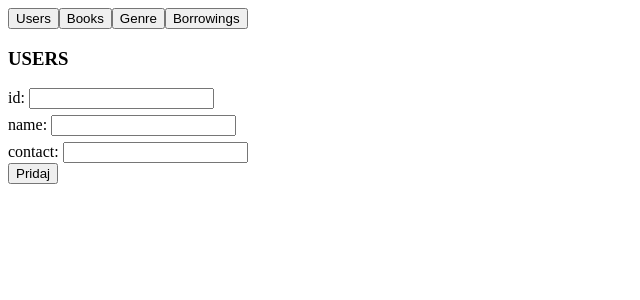
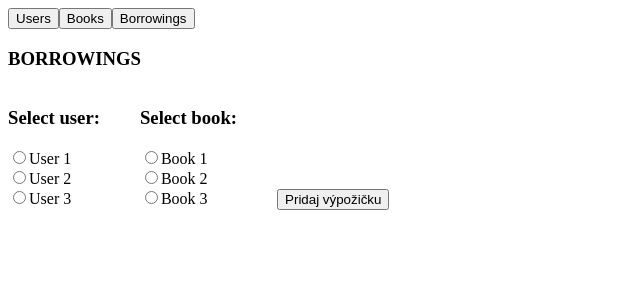
Before and after one commit to VOJAKIS/library-fe, an Angular app: page / in a window 1280 px wide. Shown: the top 300 px of the page, without its empty margins (0-640 px from the left). Built offline with nearby package versions, Linux system fonts and the light colour scheme.

Commit message:
Bonusova uloha 2

```diff
--- a/src/app/app.component.html
+++ b/src/app/app.component.html
@@ -1,7 +1,6 @@
 <div>
 	<button type="button" (click)="changeActualMenu(menu.USERS)">Users</button>
 	<button type="button" (click)="changeActualMenu(menu.BOOKS)">Books</button>
-	<button type="button" (click)="changeActualMenu(menu.GENRE)">Genre</button>
 	<button type="button" (click)="changeActualMenu(menu.BORROWINGS)">Borrowings</button>
 </div>
 
@@ -95,30 +94,34 @@
 </ng-container>
 
 <ng-container *ngIf="actualMenu === menu.BORROWINGS">
-	<!-- <h3>Borrowings</h3> -->
+
 	<form [formGroup]="borrowingForm">
-		<label>id:
-			<input type="number" formControlName="id">
-		</label>
-		<label>name:
-			<input type="text" formControlName="book">
-		</label>
-		<label>user:
-			<input type="text" formControlName="user">
-		</label>
-		<button type="button" (click)="saveBorrowing()">Pridaj</button>
+		<div class="selector">
+			<h3>Select user:</h3>
+			<div *ngFor="let user of users">
+				<input type="radio" name="user" formControlName="user" [value]="user">{{ user.name }}
+			</div>
+		</div>
+		<div class="selector">
+			<h3>Select book:</h3>
+			<div *ngFor="let book of books">
+				<input type="radio" name="book" formControlName="book" [value]="book">{{ book.name }}
+			</div>
+		</div>
+
+		<button (click)="saveBorrowing()">Pridaj výpožičku</button>
 	</form>
 
 	<table *ngIf="borrowings.length">
 		<tr>
 			<th>id</th>
+			<th>user</th>
 			<th>book</th>
-			<th>user</th>
 		</tr>
 		<tr *ngFor="let borrowing of borrowings">
 			<td>{{ borrowing.id }}</td>
-			<td>{{ borrowing.book }}</td>
-			<td>{{ borrowing.user }}</td>
+			<td>{{ borrowing.user.name }}</td>
+			<td>{{ borrowing.book.name }}</td>
 		</tr>
 	</table>
 </ng-container>
--- a/src/app/app.component.ts
+++ b/src/app/app.component.ts
@@ -8,42 +8,17 @@ export enum Menu {
 	BORROWINGS = 'BORROWINGS'
 }
 
-/* abstract class Tab {
-	protected id: number;
-	protected values = Array<{}>;
-
-	constructor(id:number) {
-		this.id = id;
-	}
-
-	abstract save(): void;
+export interface User {
+  id: number,
+	name: string,
+	contact: string
 }
-
-export class Books extends Tab {
-	constructor(id:number) {
-		super(id);
-		console.log(this.id);
-	}
-
-	save() {
-
-	}
+export interface Book {
+  id: number,
+	name: string,
+	author: string,
+	available: number
 }
-
-class Users extends Tab {
-	name:string;
-	contact:string;
-
-	constructor( id:number, name:string, contact:string) {
-		super(id);
-		this.name = name;
-		this.contact = contact;
-	}
-
-	save() {
-
-	}
-} */
 
 @Component({
 	selector: 'app-root',
@@ -57,18 +32,8 @@ export class AppComponent {
 	genreForm: FormGroup;
 	borrowingForm: FormGroup;
 
-	users: Array<{
-		id: number,
-		name: string,
-		contact: string
-	}> = [];
-
-	books: Array<{
-		id: number,
-		name: string,
-		author: string,
-		available: number
-	}> = [];
+  users: Array<User> = [];
+  books: Array<Book> = [];
 
 	genres: Array<{
 		id: number,
@@ -77,34 +42,65 @@ export class AppComponent {
 
 	borrowings: Array<{
 		id: number,
-		book: string,
-		user: string
+		book: Book,
+		user: User
 	}> = [];
 
 	menu = Menu;
-	actualMenu = Menu.USERS;
+	actualMenu = Menu.BORROWINGS;
 
 	constructor() {
 		this.userForm = new FormGroup({
 			id: new FormControl(),
 			name: new FormControl(),
 			contact: new FormControl()
-		})
+		});
 		this.bookForm = new FormGroup({
 			id: new FormControl(),
 			name: new FormControl(),
 			author: new FormControl(),
 			available: new FormControl()
-		})
+		});
 		this.genreForm = new FormGroup({
 			id: new FormControl(),
 			name: new FormControl(),
-		})
+		});
 		this.borrowingForm = new FormGroup({
 			id: new FormControl(),
 			book: new FormControl(),
 			user: new FormControl(),
-		})
+		});
+
+    this.users.push({
+      id: 0,
+      name: 'User 1',
+      contact: 'Yes'
+    }, {
+      id: 1,
+      name: 'User 2',
+      contact: 'Yes'
+    }, {
+      id: 2,
+      name: 'User 3',
+      contact: 'Yes'
+    });
+
+    this.books.push({
+      id: 0,
+      name: 'Book 1',
+      author: 'Author 1',
+      available: 2
+    }, {
+      id: 1,
+      name: 'Book 2',
+      author: 'Author 2',
+      available: 3
+    }, {
+      id: 2,
+      name: 'Book 3',
+      author: 'Author 3',
+      available: 2
+    });
 	}
 
 	saveUser(): void {
@@ -121,6 +117,7 @@ export class AppComponent {
 	}
 	saveBorrowing(): void {
 		this.borrowings.push(this.borrowingForm.value);
+    this.borrowings[this.borrowings.length-1].id = this.borrowings.length - 1;
 		this.borrowingForm.reset();
 	}
 
--- a/src/styles.css
+++ b/src/styles.css
@@ -7,3 +7,8 @@ input[type="checkbox"]::after {
 	top: -14px;
 	left: 3px;
 }
+
+.selector {
+	display: inline-block;
+	margin-right: 40px;
+}
```
